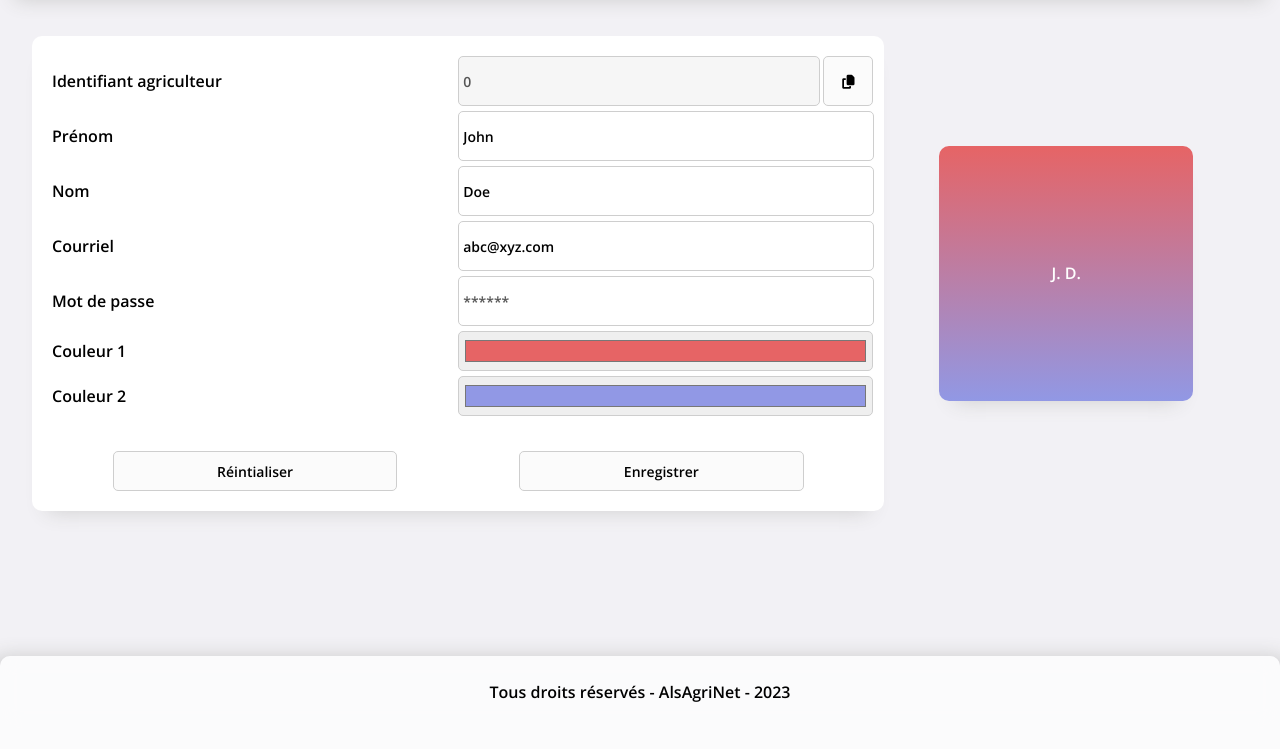
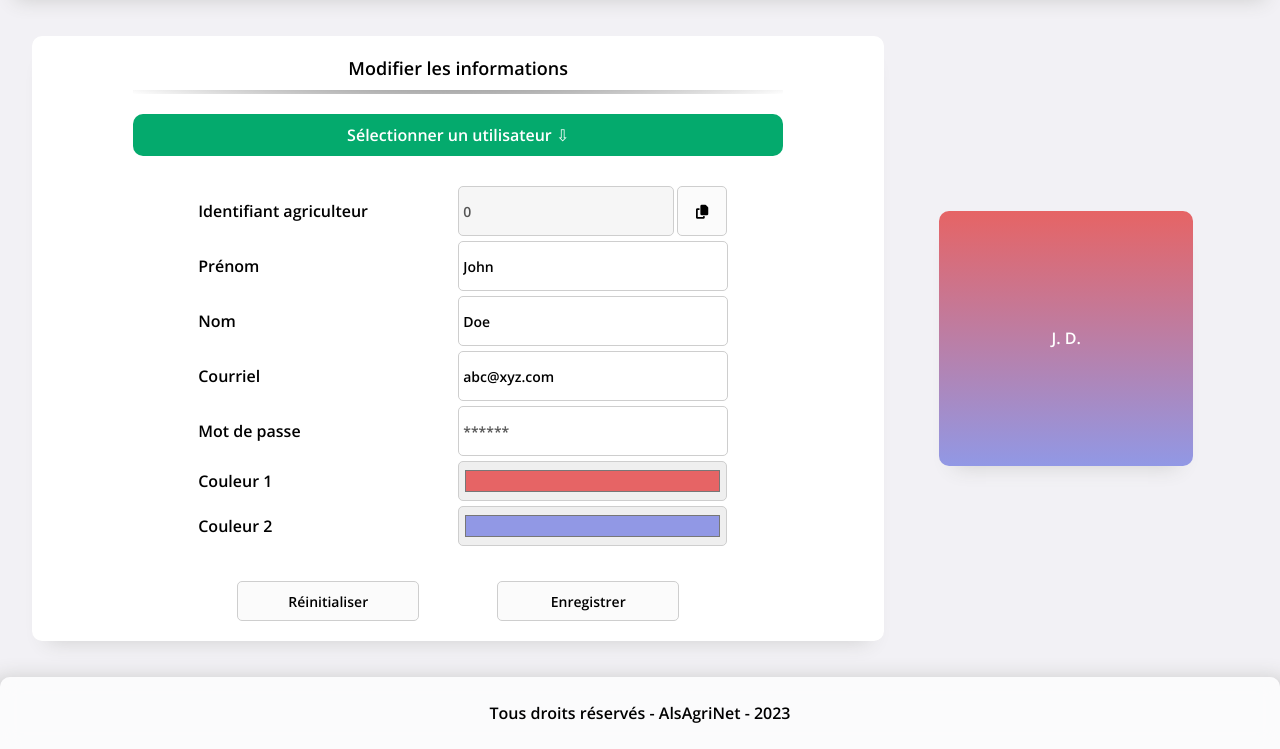
Before and after one commit to nderousseaux/projet-master, a PHP site: page /gestionCmpt.php in a window 1280 px wide. Shown: the part 72-821 px from the top of the page. Before the commit the page ends 774 px from the top, so only its background shows below. Run offline with PHP 8.4, Linux system fonts and the light colour scheme.

Commit message:
Ajout mode administrateur gestion compte + bouchon backend

```diff
--- /dev/null
+++ b/site/assets/scriptSelecteurAdmin.php
@@ -0,0 +1,18 @@
+/*** Interaction des boutons ***/
+	// Active les boutons du dropdown
+activerBouton("selectUtilisateur", "utilisateurSlct", true);
+
+	// Gère le changement d'utilisateur dans le formulaire
+let dropdownUtilisateur = document.getElementById("ddUtilisateur");
+dropdownUtilisateur.addEventListener("click", _ => {
+	idUtilisateur = document.getElementById("utilisateurSlct").value;
+	afficherDonneesUtilisateur(idUtilisateur);
+});
+
+
+/*** Affichage des données ***/
+	// Affiche les utilisateurs de la coopérative agricole
+afficherUtilisateurs()
+.then(_ => {
+	activerBouton("selectUtilisateur", "utilisateurSlct", true);
+});
--- /dev/null
+++ b/site/assets/selecteurAdmin.php
@@ -0,0 +1,7 @@
+<div id="ddUtilisateur" class="dropdown">
+	<button class="dropbtn">
+		Sélectionner un utilisateur ⇩
+	</button>
+	<div id="selectUtilisateur" class="dropdownContent">
+	</div>
+</div>
--- /dev/null
+++ b/site/backend/json/utilisateurs.json
@@ -0,0 +1,7 @@
+[
+	[1, "John", "Doe"],
+	[2, "Jane", "Doe"],
+	[3, "John", "Smith"],
+	[4, "Jane", "Smith"],
+	[5, "Jeanne", "D'arc"]
+]
--- /dev/null
+++ b/site/backend/recupUtilisateurs.php
@@ -0,0 +1,11 @@
+<?php
+
+$fichierDonneesUtilisateurs = "json/utilisateurs.json";
+if (file_exists($fichierDonneesUtilisateurs)) {
+	echo file_get_contents($fichierDonneesUtilisateurs);
+}
+else {
+	$erreur = array("Erreur", "Le fichier n'existe pas");
+	echo json_encode($erreur);
+	exit();
+}
--- a/site/connexionCmpt.php
+++ b/site/connexionCmpt.php
@@ -12,7 +12,7 @@
 	<?php include "assets/logo.php"?>
 </header>
 <div id="corps">
-	<section id="infosCmpt">
+	<section id="infosCmpt" class="containerSecVerti">
 		<h1>Connexion</h1>
 		<form id="formCmpt">
 			<label class="colonne" for="courriel">Courriel</label>
@@ -40,6 +40,7 @@
 		connexionCmpt(e);
 	});
 
+
 	/*** Changements du DOM ***/
 		// Gère le défilement vers le haut de la page
 	activerDefilementHautPage();
--- a/site/creationCmpt.php
+++ b/site/creationCmpt.php
@@ -12,7 +12,7 @@
 	<?php include "assets/logo.php"?>
 </header>
 <div id="corps">
-	<section id="infosCmpt">
+	<section id="infosCmpt" class="containerSecVerti">
 		<h1>Création de compte</h1>
 		<form id="formCmpt">
 			<label class="colonne" for="prenom">Prénom</label>
@@ -48,6 +48,7 @@
 		creationCmpt(e);
 	});
 
+
 	/*** Changements du DOM ***/
 		// Gère le défilement vers le haut de la page
 	activerDefilementHautPage();
--- a/site/gestionCmpt.php
+++ b/site/gestionCmpt.php
@@ -1,3 +1,8 @@
+<?php
+	// Récupérer ici le rôle de l'utilisateur
+	$role = "admin"; // "admin" ou "standard"
+?>
+
 <!DOCTYPE html>
 <html lang="fr">
 <head>
@@ -24,7 +29,9 @@
 </header>
 <div id="corps">
 	<section id="secCmpt">
-		<div id="infosCmpt">
+		<div id="infosCmpt" class="containerSecVerti">
+			<h1>Modifier les informations</h1>
+			<?php if ($role === "admin") include "assets/selecteurAdmin.php"?>
 			<form id="formCmpt">
 				<label class="colonne" for="idAgri">Identifiant agriculteur
 				</label>
@@ -64,7 +71,7 @@
 				<input class="colonne selectCouleur" id="couleur2"
 					name="couleur2" type="color" placeholder="#9198e5"
 					value="#9198e5"></input>
-				<button id="reinit">Réintialiser</button>
+				<button id="reinit">Réinitialiser</button>
 				<button id="enreg">Enregistrer</button>
 			</form>
 		</div>
@@ -77,9 +84,11 @@
 <script type="text/javascript" src="scripts/recupDonnees.js"></script>
 <script type="text/javascript" src="scripts/afficherDonnees.js"></script>
 <script type="text/javascript" src="scripts/gestionCmpt.js"></script>
+<?php if ($role === "admin")echo '<script type="text/javascript"
+	src="scripts/interactionsBtn.js"></script>'?>
 <script src="scripts/entete.js"></script>
 <script>
-	const idUtilisateur = 0;
+	let idUtilisateur = 0;
 
 	/*** Gestion des données ***/
 		// Récupère les données de l'utilisateur et rempli le formulaire avec
@@ -100,7 +109,8 @@
 		// Gère le changement couleur de l'icône
 	chgmtCouleurIcone();
 
-	/*** Affichage des données ***/
+	<?php if ($role === "admin") include "assets/scriptSelecteurAdmin.php"?>
+
 		// Récupérer l'ID utilisateur (à gérer par l'équipe gestion de compte)
 	const containerInput = document.getElementById("idAgri");
 	containerInput.placeholder = idUtilisateur;
--- a/site/scripts/afficherDonnees.js
+++ b/site/scripts/afficherDonnees.js
@@ -61,7 +61,6 @@ function afficherIlots(idUtilisateur) {
 	champPost.append("numChamp", numChamp);
 
 	return new Promise((resolve, reject) => {
-
 		recupDonnees(champPost, "recupNumIlots.php")
 		.then(donnees => {
 			const container = document.getElementById("selectIlot");
@@ -443,6 +442,7 @@ function afficherDonneesUtilisateur(idUtilisateur) {
 		const prenomInput = document.getElementById("prenom");
 		const nomInput = document.getElementById("nom");
 		const courrielInput = document.getElementById("courriel");
+		const mdp = document.getElementById("mdp");
 		const couleur1 = document.getElementById("couleur1");
 		const couleur2 = document.getElementById("couleur2");
 		const icone = document.querySelector("#icone > div");
@@ -453,11 +453,42 @@ function afficherDonneesUtilisateur(idUtilisateur) {
 		nomInput.placeholder = donnees[1];
 		courrielInput.value = donnees[2];
 		courrielInput.placeholder = donnees[2];
+		mdp.value = '';
+		mdp.placeholder = "******";
 		couleur1.value = donnees[3];
 		couleur1.placeholder = donnees[3];
 		couleur2.value = donnees[4];
 		couleur2.placeholder = donnees[4];
 
+
 		icone.innerHTML = prenom[0] + ". " + nom[0] + '.';
+	})
+	.catch(err => {
+		console.error(err);
 	});
 }
+
+function afficherUtilisateurs() {
+	return new Promise((resolve) => {
+		let champPost = new FormData();
+
+		recupDonnees(champPost, "recupUtilisateurs.php")
+		.then(donnees => {
+			const container = document.getElementById("selectUtilisateur");
+
+			for (let i = 0; i < donnees.length; i++) {
+				const utilisateur = document.createElement("button");
+				utilisateur.setAttribute("value", donnees[i][0]);
+				utilisateur.textContent = donnees[i][1] + ' ' + donnees[i][2];
+
+				container.appendChild(utilisateur);
+			};
+			container.classList.remove("ddHeader");
+
+			resolve();
+		})
+		.catch(err => {
+			console.error(err);
+		});
+	});
+}
--- a/site/style/gestionCmpt.css
+++ b/site/style/gestionCmpt.css
@@ -1,9 +1,30 @@
+/* Corps */
+	/* Container verticaux */
+.containerSecVerti {
+	background-color: #ffffff !important;
+}
+
 /* Section infos compte/image de profil */
 #secCmpt {
 	background-color: unset !important;
 	box-shadow: none !important;
 	justify-content: space-between;
 	margin-bottom: calc(72px + 36px);
+}
+
+	/* Dropdown utilisateurs */
+#ddUtilisateur {
+	width: 80%;
+	margin-bottom: 30px;
+}
+#ddUtilisateur > .dropbtn {
+	width: 100%;
+	height: 100%;
+	border-radius: 10px;
+	padding: 10px 0;
+}
+#ddUtilisateur > .dropdownContent {
+	left: 0;
 }
 
 	/* Infos du compte */
@@ -166,8 +187,8 @@ footer {
 
 	/* Corps */
 	#corps {
-		top: 92px;
-		min-height: calc(100vh - 92px);
+		top: calc(72px + 40px + 20px);
+		min-height: calc(100vh - 72px + 40px + 20px);
 	}
 
 	/* Section infos compte/image de profil */
@@ -175,6 +196,12 @@ footer {
 		flex-direction: column-reverse;
 		margin-top: 20px;
 		height: 100%;
+	}
+
+		/* Dropdown utilisateurs */
+	#ddUtilisateur > .dropbtn {
+		width: 100% !important;
+		height: 100% !important;
 	}
 
 		/* Infos du compte */
@@ -225,7 +252,7 @@ footer {
 
 	/* Footer */
 	footer {
-		margin-top: 20px;
+		margin-top: 72px;
 	}
 }
 
```
Also changed, not shown: site/style/accesCmpt.css (+10 -0 lines).
